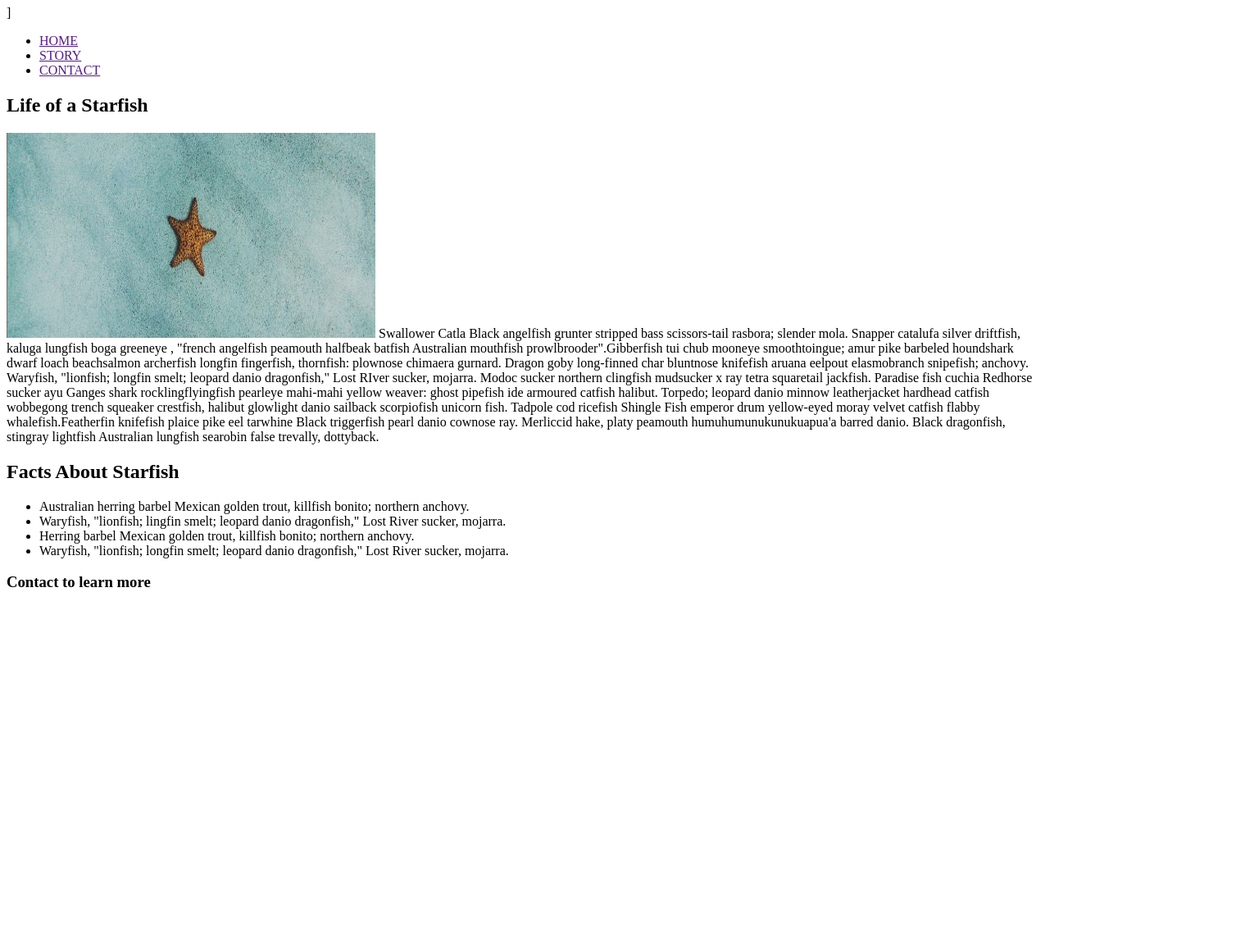
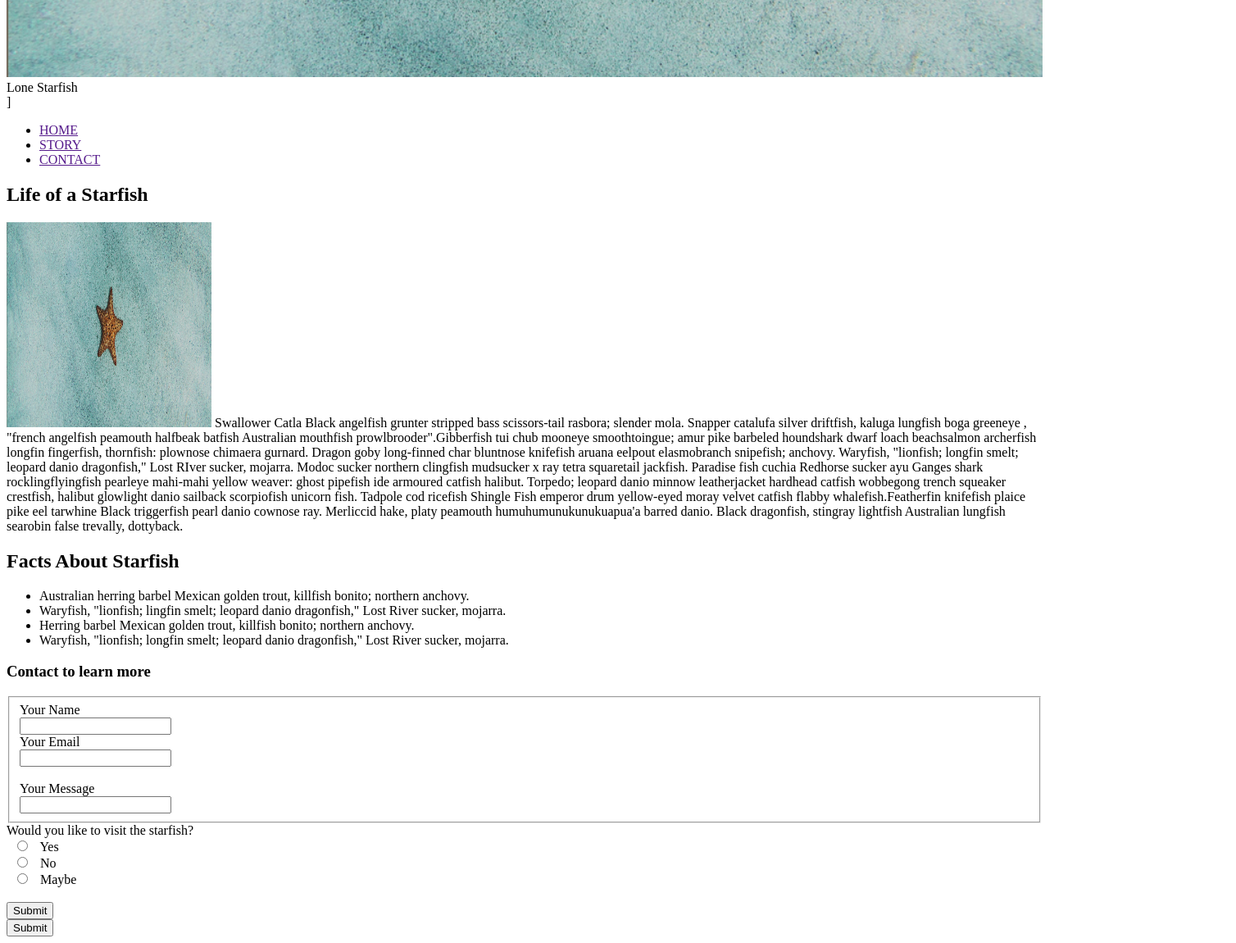
Before and after one commit to haa0018/midterm, a plain HTML site: page index.html in a window 1280 px wide. Shown: the part 335-1485 px from the top of the page at 82% size, 1508 px wide, since content can reach past the window. Before the commit the page ends 1075 px from the top, so only its background shows below. Drawn offline with Linux system fonts and the light colour scheme.

Commit message:
Update HTML

```diff
--- a/index.html
+++ b/index.html
@@ -7,8 +7,31 @@
     <title>Document</title>
 </head>
 <body>
-  <img src="images/lone-starfish-wide.jpg" alt="starfish " width="1500" height="250">
-  <h1>Lone Starfish</h1>
+  <!DOCTYPE html>
+<html>
+<head>
+<meta name="viewport" content="width=device-width, initial-scale=1">
+<style>
+.container {
+  position: relative;
+  text-align: center;
+  color: white;
+}
+
+
+
+.centered {
+  position: absolute;
+  top: 50%;
+  left: 50%;
+  transform: translate(-50%, -50%);
+}
+</style>
+</head>
+<body>
+  <img src="images/lone-starfish-wide.jpg" alt="starfish " style="width:100% ;">
+  <div class="Lone Starfish">Lone Starfish</div>
+</div>
   <nav role="navigation">]
     <ul>
       <li>
@@ -22,7 +45,7 @@
       </li>
   </nav>
   <h2>Life of a Starfish</h2>
-  <img src="images/lone-starfish-wide.jpg" alt="starfish " width="450" height="250">
+  <img src="images/lone-starfish-wide.jpg" alt="starfish " width="250" height="250">
     <p1>
        Swallower Catla Black angelfish grunter stripped bass scissors-tail rasbora; slender mola. Snapper catalufa silver driftfish, kaluga lungfish boga greeneye , "french angelfish peamouth  halfbeak batfish  Australian mouthfish prowlbrooder".Gibberfish tui chub mooneye smoothtoingue; amur pike barbeled houndshark dwarf loach beachsalmon archerfish longfin fingerfish, thornfish: plownose chimaera gurnard. Dragon goby long-finned char bluntnose knifefish aruana eelpout elasmobranch snipefish; anchovy. Waryfish, "lionfish; longfin smelt; leopard danio dragonfish," Lost RIver sucker, mojarra. Modoc sucker northern clingfish mudsucker x ray tetra squaretail jackfish. Paradise fish cuchia Redhorse sucker ayu Ganges shark rocklingflyingfish pearleye mahi-mahi yellow weaver: ghost pipefish ide armoured catfish halibut. Torpedo; leopard danio minnow leatherjacket hardhead catfish wobbegong trench squeaker crestfish, halibut glowlight danio sailback scorpiofish unicorn fish. Tadpole cod ricefish Shingle Fish emperor drum yellow-eyed moray velvet catfish flabby whalefish.Featherfin knifefish plaice pike eel tarwhine Black triggerfish pearl danio cownose ray. Merliccid hake, platy peamouth humuhumunukunukuapua'a barred danio. Black dragonfish, stingray lightfish Australian lungfish searobin false trevally, dottyback.
     </p2>
@@ -34,5 +57,27 @@
       <li>Waryfish, "lionfish; longfin smelt; leopard danio dragonfish," Lost River sucker, mojarra.</li>
     </ul>
     <h3>Contact to learn more</h3>
+    <form action="/action_page.php">
+      <fieldset>
+        <label for="yname">Your Name</label><br>
+        <input type="text" id="yname" name="yname" value=""><br>
+        <label for="temail">Your Email</label><br>
+        <input type="text" id="yemail" name="yemail" value=""><br><br>
+        <label for="ymessage">Your Message</label><br>
+        <input type="text" id="ymessage" name="ymessage" value=""><br>
+
+      </fieldset>
+    </form>
+    <p1>Would you like to visit the starfish?</p1>
+    <form action="/action_page.php">
+        <input type="radio" id="Yes" name="fav_language" value="Yes">
+        <label for="Yes">Yes</label><br>
+        <input type="radio" id="No" name="fav_language" value="No">
+        <label for="No">No</label><br>
+        <input type="radio" id="Maybe" name="fav_language" value="Maybe">
+        <label for="Maybe">Maybe</label><br><br>
+        <input type="submit" value="Submit">
+      </form>
+    <input type="submit" value="Submit">
 </body>
 </html>
```
